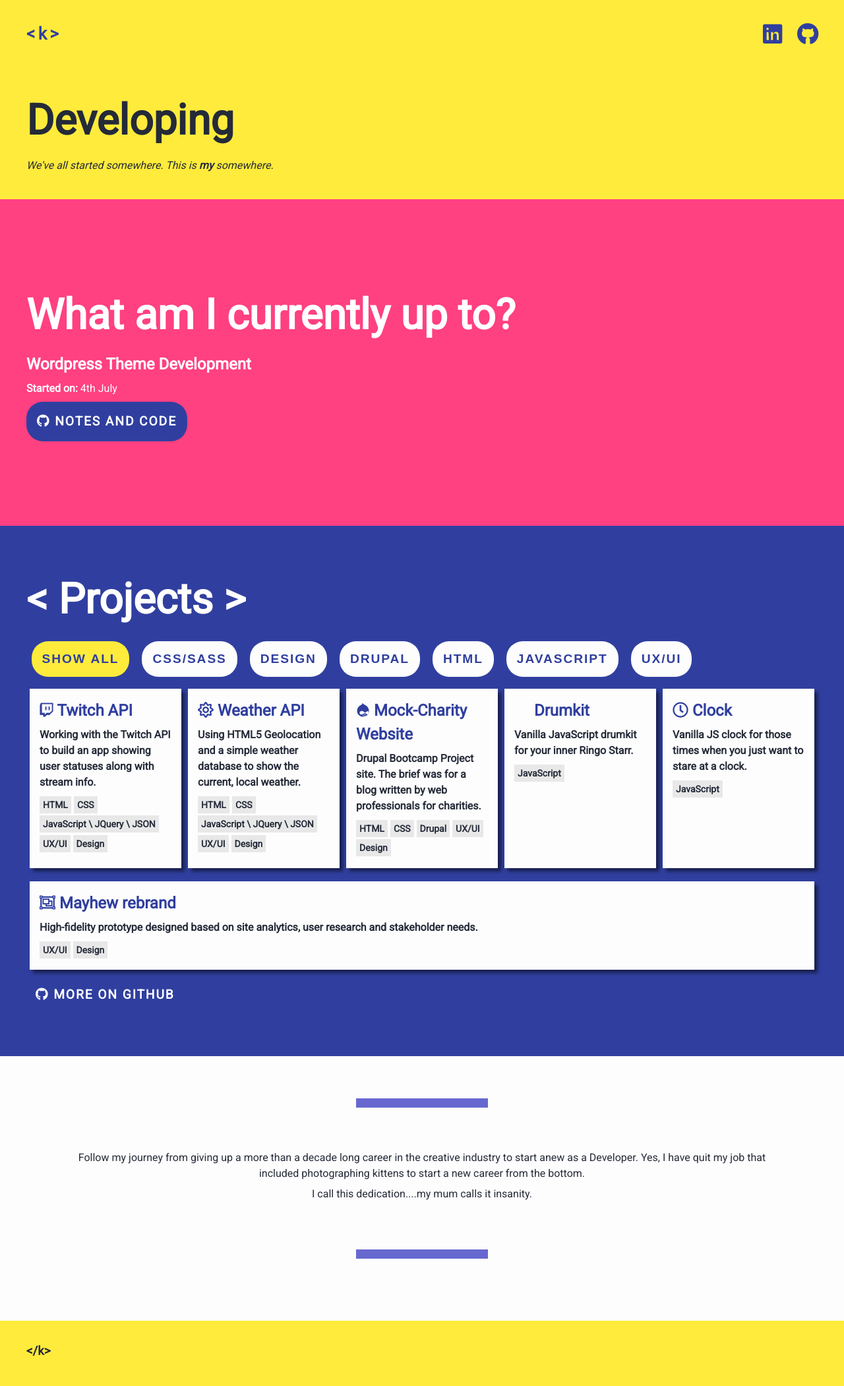
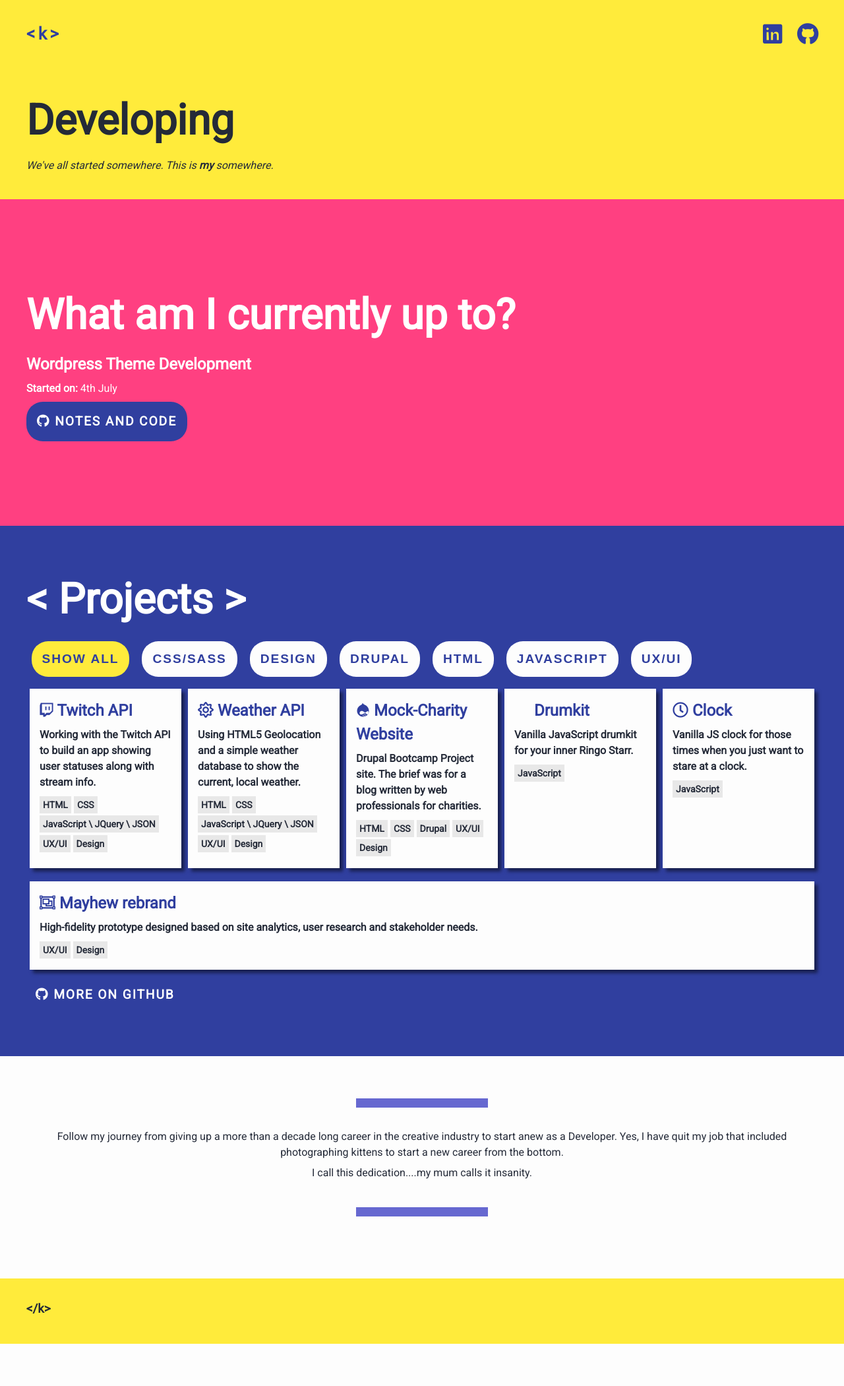
Before and after one commit to krisztin/krisztin.github.io, a Jekyll site: the page built from index.md, in a window 1280 px wide. Shown: the whole page at 66% size. Built offline with Jekyll 4.4.1, drawn with Linux system fonts in a browser that asks for light colours; nearby versions of some CDN libraries; after the commit the page ends 2037 px from its top, so only the background shows below that.

Commit message:
skinny wrapper for text

```diff
--- a/_layouts/home.html
+++ b/_layouts/home.html
@@ -20,8 +20,9 @@
 
 <article class="mar-tb-4">
   <div class="line"></div>
-  <div class="pad-tb-4 wrapper aligncenter">
-    <p class="">Follow my journey from giving up a more than a decade long career in the creative industry to start anew as a Developer. Yes, I have quit my job that included photographing kittens to start a new career from the bottom. </p>
+    <div class="pad-tb-2 wrapper-skinny aligncenter">
+      <p class="">Follow my journey from giving up a more than a decade long career in the creative industry to start anew as a Developer.
+        Yes, I have quit my job that included photographing kittens to start a new career from the bottom. </p>
     <p>I call this dedication....my mum calls it insanity.</p>
   </div>
   <div class="line"></div>
```
